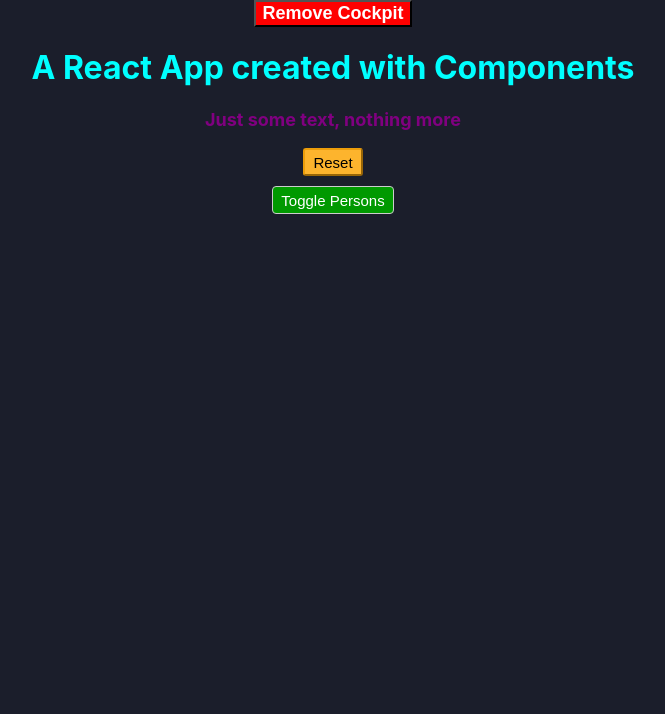
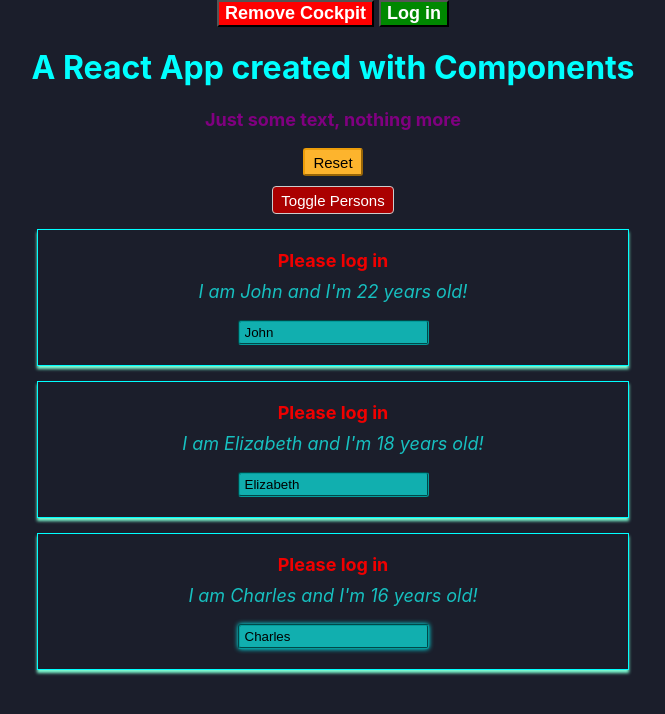
Before and after one commit to ChingizPro/React-Components, a React (Create React App) app: page / in a window 1280 px wide. Shown: the top 714 px of the page, without its empty margins (307-972 px from the left). Built offline with nearby package versions, Linux system fonts and the light colour scheme.

Commit message:
See prop chain problems in practice

```diff
--- a/src/components/Persons/Person/Person.js
+++ b/src/components/Persons/Person/Person.js
@@ -23,9 +23,14 @@ class Person extends Component {
     }
 
     render() {
+        let loginClasses = [classes.estate];
+
+        { loginClasses.push(this.props.isAuthenticated ? classes.auth : classes.notauth) };
+
         console.log('%c [Person.js] render()', 'color: #0ff; background-color: #000; padding: 3px 5px; border-radius: 3px;');
         return (
             <Wrapper>
+                <p className={loginClasses.join(' ')}>{this.props.isAuthenticated ? 'Authenticated' : 'Please log in'}</p>
                 <p className={classes['text-t']} onClick={this.props.textClick}><i>I am {this.props.name} and I'm {this.props.age} years old!</i></p>
                 {checkChildren(this.props.children)}
                 <input
@@ -42,6 +47,7 @@ class Person extends Component {
 
 Person.propTypes = {
     name: PropTypes.string,
+    isAuth: PropTypes.bool,
     age: PropTypes.number,
     textClick: PropTypes.func,
     onChange: PropTypes.func
--- a/src/components/Persons/Person/Person.module.css
+++ b/src/components/Persons/Person/Person.module.css
@@ -9,6 +9,21 @@ button {
     padding: 20px;
     border: 1px solid aqua;
     box-shadow: 0 3px 3px aquamarine;
+}
+
+.estate {
+    font-size: 18px;
+    font-weight: bold;
+    margin-top: 0;
+    margin-bottom: 10px;
+}
+
+.auth {
+    color: rgb(0, 200, 0);
+}
+
+.notauth {
+    color: rgb(240, 0, 0);
 }
 
 .input {
--- a/src/components/Persons/Persons.js
+++ b/src/components/Persons/Persons.js
@@ -16,7 +16,7 @@ class Persons extends PureComponent {
 
         return this.props.persons.map((person, index) => {
             return (
-                <Person key={person.id} textClick={(this.props.clicked.bind(this, index))} name={person.name} age={person.age} onChange={(evt) => { this.props.changed(evt, person.id) }} />
+                <Person key={person.id} isAuthenticated={this.props.isAuth} textClick={(this.props.clicked.bind(this, index))} name={person.name} age={person.age} onChange={(evt) => { this.props.changed(evt, person.id) }} />
             );
         });
 
--- a/src/containers/App.js
+++ b/src/containers/App.js
@@ -46,8 +46,9 @@ class App extends Component {
       { id: 'cvbmn', name: 'Charles', age: 16, ref: 'focusedInput' }
     ],
     otherState: 'Some other value',
-    personsVisible: true,
-    showCockpit: true
+    personsVisible: false,
+    showCockpit: true,
+    isAuthenticated: false
   }
 
   inputChangeHandler = (evt, id) => {
@@ -87,6 +88,10 @@ class App extends Component {
     });
   }
 
+  handleAuthentication = () => {
+    this.setState({ isAuthenticated: true });
+  }
+
   render() {
     console.log('%c [App.js] render()', 'color: lime; background-color: #000; padding: 3px 5px; border-radius: 3px;');
     let persons = null;
@@ -94,7 +99,7 @@ class App extends Component {
     if (this.state.personsVisible) {
       persons = (
         <div>
-          <Persons persons={this.state.persons} clicked={this.deletePerson} changed={this.inputChangeHandler} />
+          <Persons persons={this.state.persons} isAuth={this.state.isAuthenticated} clicked={this.deletePerson} changed={this.inputChangeHandler} />
         </div>
       );
     }
@@ -102,6 +107,7 @@ class App extends Component {
     return (
       <Wrapper>
         <button onClick={() => { this.setState({ showCockpit: false }) }} style={{ backgroundColor: 'red', color: 'white', fontWeight: 'bold', fontSize: 18 }}>Remove Cockpit</button>
+        <button className={classes.loginBtn} onClick={this.handleAuthentication}>Log in</button>
         {
           this.state.showCockpit ? <Cockpit personsLength={this.state.persons.length} visible={this.state.personsVisible} resetPersons={this.resetPersons} togglePersons={this.togglePersons} /> : null
         }
--- a/src/containers/App.module.css
+++ b/src/containers/App.module.css
@@ -1,5 +1,13 @@
 .App {
     text-align: center;
+}
+
+.loginBtn {
+    background-color: #080;
+    color: #fff;
+    font-weight: bold;
+    font-size: 18px;
+    margin-left: 5px;
 }
 
 @media (max-width: 800px) {
```
